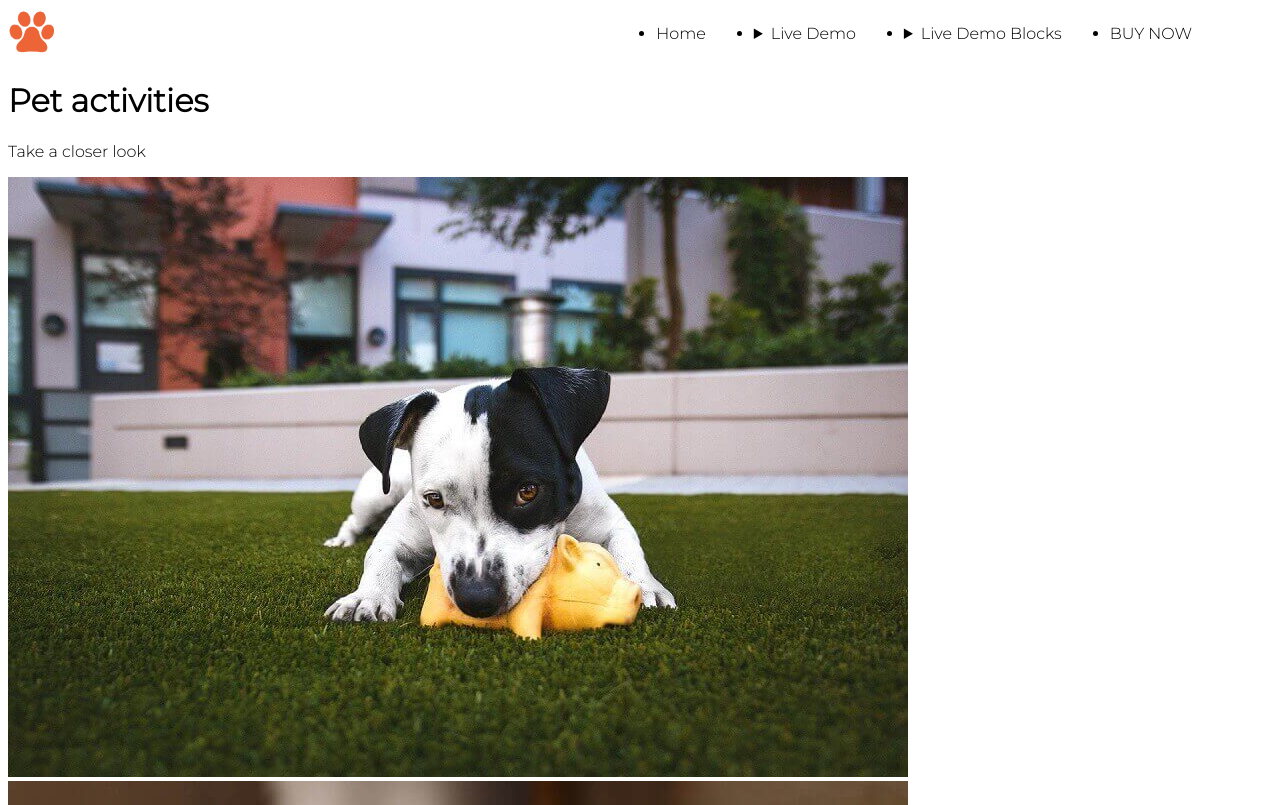
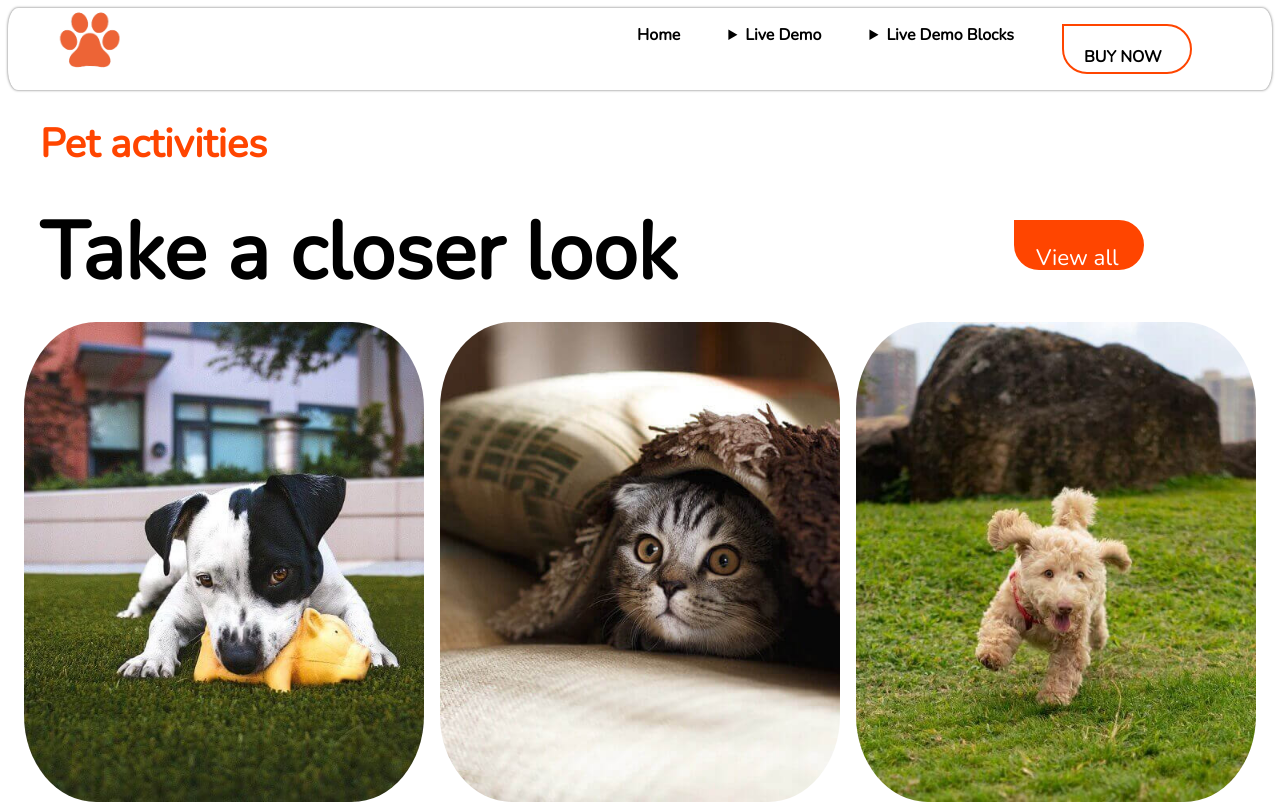
Before and after one commit to jbokyes/202301-W1CH4-Joaquin-Bezanilla, a website: page index.html in a window 1280 px wide. Shown: the top 805 px of the page. Drawn offline with nearby package versions, Linux system fonts and the light colour scheme.

Commit message:
added tons of sass structures

```diff
--- a/index.html
+++ b/index.html
@@ -9,15 +9,14 @@
   <link rel="stylesheet" href="css/style.css">
   <link rel="preconnect" href="https://fonts.googleapis.com">
   <link rel="preconnect" href="https://fonts.gstatic.com" crossorigin>
-  <link href="https://fonts.googleapis.com/css2?family=Montserrat:wght@300&family=Ubuntu:wght@300&display=swap"
-    rel="stylesheet">
+  <link href="https://fonts.googleapis.com/css2?family=Nunito&display=swap" rel="stylesheet">
   <title>Pet activities</title>
 </head>
 
 <body>
   <header class="header1">
     <div>
-      <img src="images/logo2.png" alt="">
+      <img src="images/logo2.png" alt="" class="logo">
     </div>
     <div class="navbar">
       <ul>
@@ -41,14 +40,17 @@
             </summary>
           </details>
         </li>
-        <li>BUY NOW</li>
+        <li class="buynow">BUY NOW</li>
       </ul>
     </div>
   </header>
   <main>
     <header>
-      <h1>Pet activities</h1>
-      <p>Take a closer look</p>
+      <h1 class="title">Pet activities</h1>
+      <div class="divtake">
+        <p class="closerlook">Take a closer look</p>
+        <p>View all</p>
+      </div>
     </header>
     <div id="pictures">
       <img src="images/image01.jpg" alt="lovely dog playing with his toy">
--- a/sass/style.scss
+++ b/sass/style.scss
@@ -1,16 +1,19 @@
 * {
   box-sizing: border-box;
-  font-family: "Montserrat", sans-serif;
+  font-family: "Nunito";
 }
 
 .header1 {
   display: flex;
   flex-wrap: nowrap;
   justify-content: space-between;
+  border-radius: 10px / 20px;
+  box-shadow: rgba(0, 0, 0, 0.6) 0px 0px 2.8px 0px;
 }
 .header1 {
   img {
-    width: 3rem;
+    width: 4rem;
+    margin-left: 50px;
   }
 }
 
@@ -20,6 +23,8 @@
     flex-direction: row;
     gap: 3rem;
     padding-right: 5rem;
+    list-style: none;
+    font-weight: bold;
   }
 }
 
@@ -27,5 +32,80 @@
   ul:nth-child(2) {
     display: flex;
     flex-direction: column;
+    justify-content: center;
+    gap: 5px;
   }
 }
+
+.title {
+  font-size: 2.5rem;
+  color: orangered;
+  margin-left: 2rem;
+}
+.closerlook {
+  font-size: 5rem;
+  margin-top: 0;
+  margin-left: 2rem;
+  font-weight: bold;
+  margin-bottom: 15px;
+}
+
+body {
+  ul {
+    .buynow {
+      border-radius: 0px 25px 25px 25px;
+      border: 2px solid orangered;
+      padding: 20px;
+      width: 130px;
+      height: 50px;
+    }
+  }
+}
+
+main {
+  div {
+    display: flex;
+    justify-content: space-evenly;
+    border-radius: 80%;
+  }
+}
+
+main {
+  div {
+    img {
+      object-fit: cover;
+      width: 25rem;
+      height: 30rem;
+      padding-left: 0;
+      border-radius: 18%;
+      gap: 0px;
+    }
+  }
+}
+
+.divtake {
+  display: flex;
+  justify-content: space-between;
+}
+
+.divtake {
+  p:last-child {
+    margin-right: 8rem;
+    border-radius: 0px 25px 25px 25px;
+    border: 2px solid orangered;
+    background-color: orangered;
+    padding: 20px;
+    width: 130px;
+    height: 50px;
+    color: white;
+    font-size: 1.4rem;
+    margin-bottom: 10px;
+  }
+}
+
+.divtake {
+  p:last-child:hover {
+    background-color: white;
+    color: orangered;
+  }
+}
```
Also changed, not shown: css/style.css, 1 other file.
